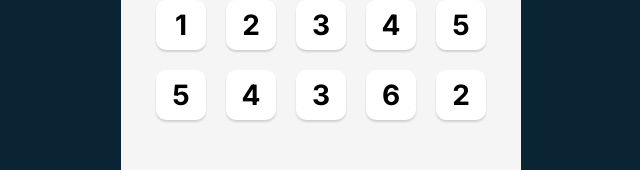
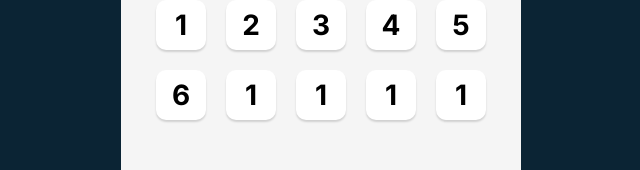
Before and after one commit to HacheGe60/tenzies, a React (Vite) app: page / in a window 1280 px wide. Shown: the part 340-510 px from the top of the page, without its empty margins (319-959 px from the left). Built offline with nearby package versions, Linux system fonts and the light colour scheme.

Commit message:
Write a function (allNewDice) that returns an array  of 10 random numbers between 1-6 inclusive.  Log the array of numbers to the console for now

```diff
--- a/App.jsx
+++ b/App.jsx
@@ -1,6 +1,18 @@
 import Die from "./Die";
 
 export default function App() {
+  function generateAllNewDice() {
+    const newDice = [];
+    for (let i = 0; i < 10; i++) {
+      newDice.push(Math.ceil(Math.random() * 6));
+    }
+    return newDice;
+
+    /* return new Array(10)
+            .fill(0)
+            .map(() => Math.ceil(Math.random() * 6)) */
+  }
+  console.log(generateAllNewDice());
   return <main>
     <div className="dice-container">
       <Die value={1} />
@@ -8,11 +20,11 @@ export default function App() {
       <Die value={3} />
       <Die value={4} />
       <Die value={5} />
-      <Die value={5} />
-      <Die value={4} />
-      <Die value={3} />
       <Die value={6} />
-      <Die value={2} />
+      <Die value={1} />
+      <Die value={1} />
+      <Die value={1} />
+      <Die value={1} />
     </div>
   </main>;
 }
```
